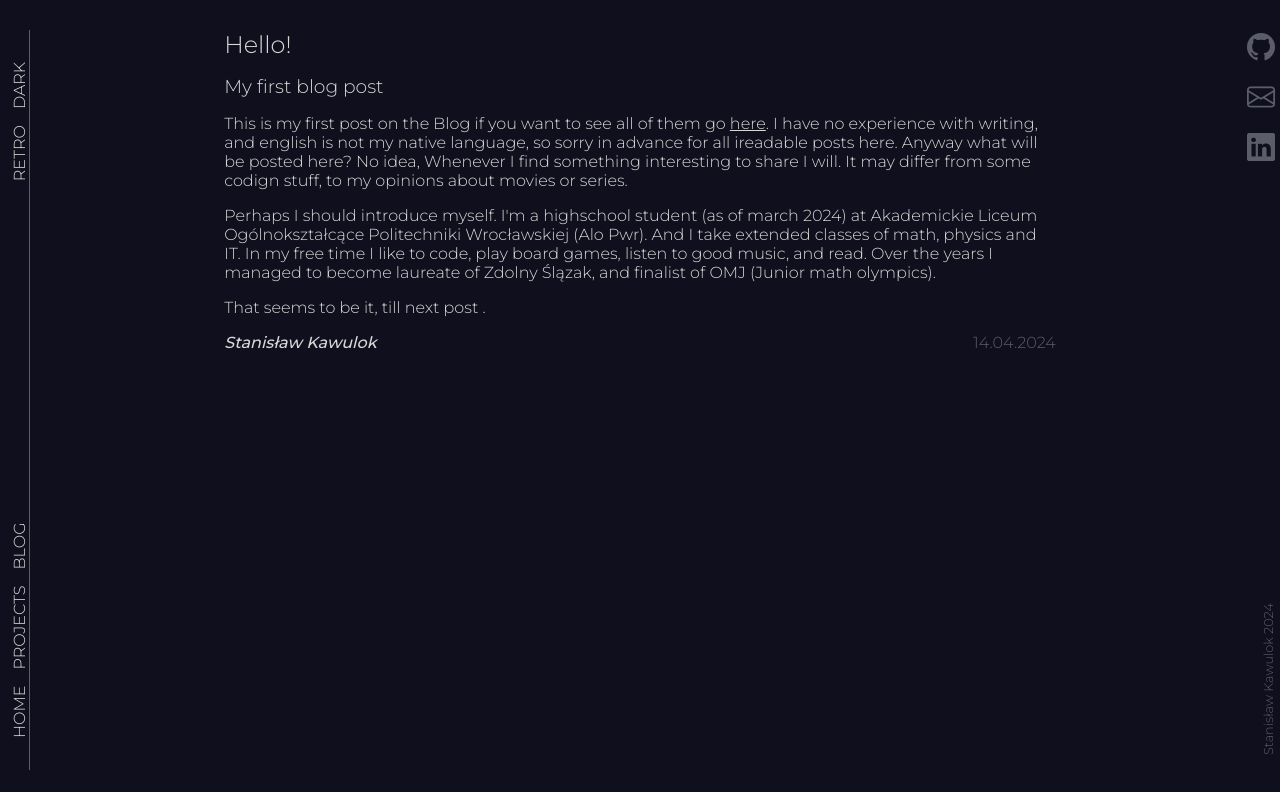
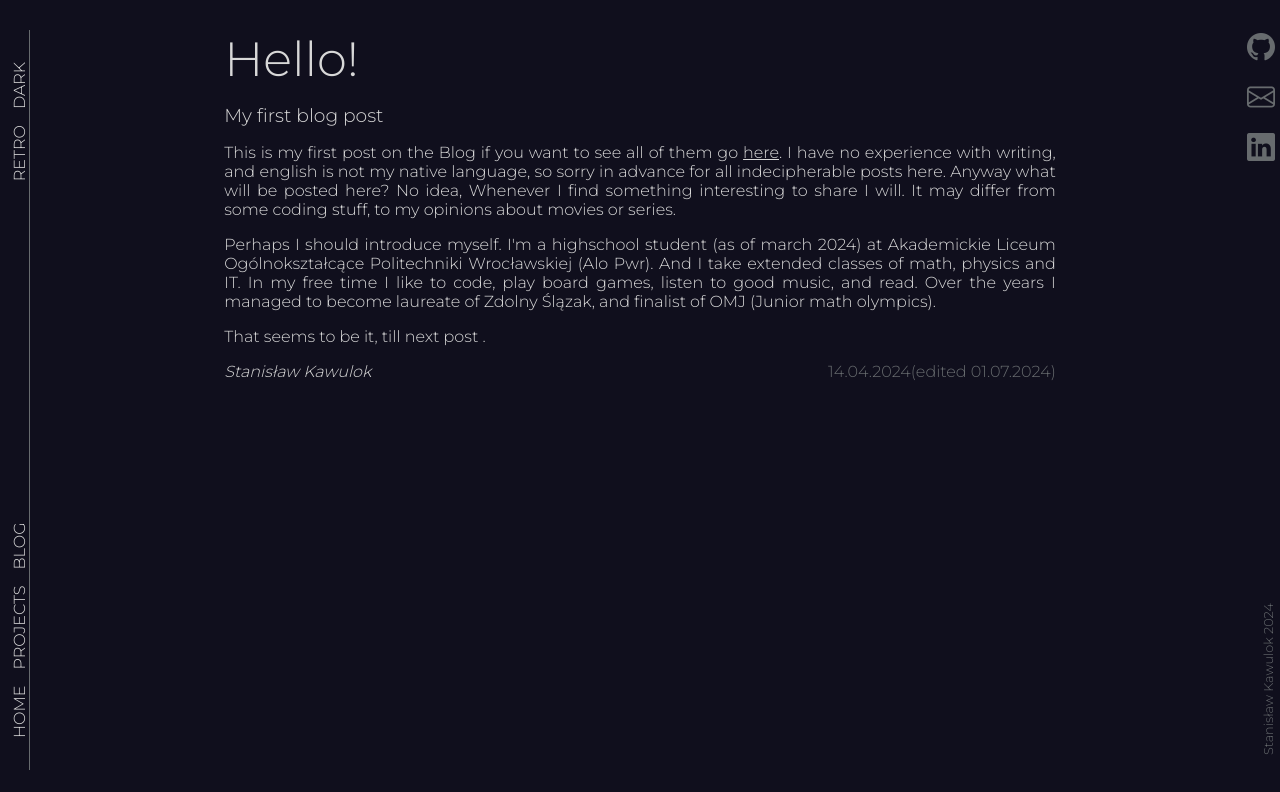
Before and after one commit to Stanleeeeey/stanleeeeey.github.io, a Next.js app: page /article/1 in a window 1280 px wide. Shown: the top 792 px of the page. Built offline with nearby package versions, Linux system fonts and the light colour scheme.

Commit message:
fixed typos in article, small changes in blog

```diff
--- a/app/article/[article]/page.module.css
+++ b/app/article/[article]/page.module.css
@@ -4,6 +4,8 @@
     justify-content: start;
     overflow: scroll;
     align-items: center;
+    gap:1rem;
+
 
 }
 
@@ -11,7 +13,18 @@
     display: none;
 }
 
+.articleTitle{
+    text-align: left;
+    display: flex;
+    width:70%;
+    min-width: 175px;
+    font-size: 300%;
+}
+
+
+
 .article{
+
     box-sizing: border-box;
     width: 70%;
     min-width: 175px;
@@ -20,43 +33,26 @@
     gap:1rem;
 }
 
-.articleText{
-    padding-left: 1rem;
-    display: flex;
 
+.article p, .article a{
+    text-align: justify;
 
-
-    flex-direction: column;
-    gap:1rem;
-}
-
-.title{
-    padding-left: 1rem;
-}
-
-.subtitle{
-    color:var(--secondary-text-color);
-}
-
-.paragraph{
-    padding-left: 1rem;
 }
 
 .footer{
     display: flex;
+    flex-wrap: wrap;
     width:70%;
     min-width: 175px;
-    padding: 1rem;
+    gap:.5rem;
+
     justify-content: space-between;
 }
 
-.morePosts{
-    padding: 1rem;
-}
 
 .author{
     font-style: italic;
-    font-weight: 500;
+    font-weight: 300;
 }
 
 .date{
--- a/app/article/[article]/page.tsx
+++ b/app/article/[article]/page.tsx
@@ -34,14 +34,21 @@ export default function Page({params}: any){
   return (
 
     <section className={styles.articleWrap}>
+      <div className={styles.articleTitle}>{frontmatter.title}
+
+      </div>
+
 
 
       <div className = {styles.article} dangerouslySetInnerHTML={{ __html: md().render(content).split(".$").join('<MathJax>\\(').split("$.").join('\\)</MathJax>') }} />
+
 
       <div className={styles.footer}>
         <p className={styles.author}>{frontmatter.author}</p>
         <p className={styles.date}>{frontmatter.date}</p>
       </div>
+
+
     </section>
   );
 }
--- a/app/layout.module.css
+++ b/app/layout.module.css
@@ -74,7 +74,7 @@
 .links{
   height:100%;
   display: flex;
-  right:px;
+
   flex-direction: column;
   justify-content: end;
   align-items: center;
--- a/app/page.module.css
+++ b/app/page.module.css
@@ -253,7 +253,7 @@
   overflow: scroll;
 
   width:50vw;
-  min-width: 250px;
+  min-width: 150px;
   padding: 1rem;
   display: flex;
   justify-content: start;
@@ -278,7 +278,7 @@
   display: flex;
   flex-direction: column;
   gap:.5rem;
-  width: max(calc(50vw - 1rem - 0px), calc(250px - 1rem - 0px));
+  width: max(calc(50vw - 1rem - 0px), calc(150px - 1rem - 0px));
   border: 1px solid var(--border-color);
   transition: var(--transition-out);
   background-color: var(--background-color);
@@ -292,7 +292,7 @@
 
 
 .post:hover{
-  width: max(calc(50vw - 1rem - 10px), calc(250px - 1rem - 10px));
+  width: max(calc(50vw - 1rem - 10px), calc(150px - 1rem - 10px));
   box-shadow: -10px 0px 0px var(--shadow-color);
   transform: translate(10px, 0px);
 
--- a/public/css/themes.css
+++ b/public/css/themes.css
@@ -3,7 +3,7 @@
 
 
 
-    --secondary-text-color: #8a8a8a /*rgba(240, 248, 255, 0.336)*/;
+    --secondary-text-color: #8a8a8a /*rgba(240, 248, 255, 1);
     --primary-text-color:	#241f1f/*rgb(216, 216, 216)*/;
 
     --border-color:	#f55b1d/*rgba(255, 255, 240, 0.336)*/;
@@ -26,7 +26,7 @@
 
 
 
-    --secondary-text-color: rgba(240, 248, 255, 0.336);
+    --secondary-text-color: rgb(103, 107, 110);
     --primary-text-color:	rgb(216, 216, 216);
 
     --border-color:	rgba(240, 248, 255, 0.336);
--- a/public/posts/1.md
+++ b/public/posts/1.md
@@ -1,15 +1,14 @@
 ---
 title: "Hello!"
 subtitle: "My first blog post"
-date: "14.04.2024"
+date: "14.04.2024(edited 01.07.2024)"
 author: "Stanisław Kawulok"
 ---
 
-# Hello!
 
 ### My first blog post
 
-This is my first post on the Blog if you want to see all of them go [here](/#blog). I have no experience with writing, and english is not my native language, so sorry in advance for all ireadable posts here. Anyway what will be posted here? No idea, Whenever I find something interesting to share I will. It may differ from some codign stuff, to my opinions about movies or series.
+This is my first post on the Blog if you want to see all of them go [here](/#blog). I have no experience with writing, and english is not my native language, so sorry in advance for all indecipherable posts here. Anyway what will be posted here? No idea, Whenever I find something interesting to share I will. It may differ from some coding stuff, to my opinions about movies or series.
 
 Perhaps I should introduce myself. I'm a highschool student (as of march 2024) at Akademickie Liceum Ogólnokształcące Politechniki Wrocławskiej (Alo Pwr). And I take extended classes of math, physics and IT. In my free time I like to code, play board games, listen to good music, and read. Over the years I managed to become laureate of Zdolny Ślązak, and finalist of OMJ (Junior math olympics).
 
```
